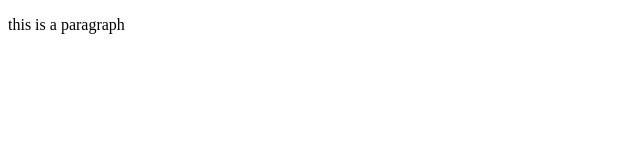
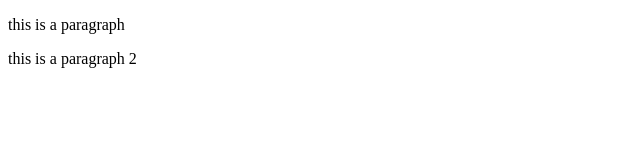
Before and after one commit to Faisal5oo/git-example-project, a plain HTML site: page code/index.html in a window 1280 px wide. Shown: the whole page, without its empty margins (0-640 px from the left). Drawn offline with Linux system fonts and the light colour scheme.

Commit message:
Added seconde to index . added secone page to project

```diff
--- a/code/index.html
+++ b/code/index.html
@@ -9,6 +9,7 @@
 
 <body>
     <p>this is a paragraph</p>
+    <p>this is a paragraph 2</p>
 </body>
 
 </html>
```
Also changed, not shown: page2.html (added, +1 -0 lines).
